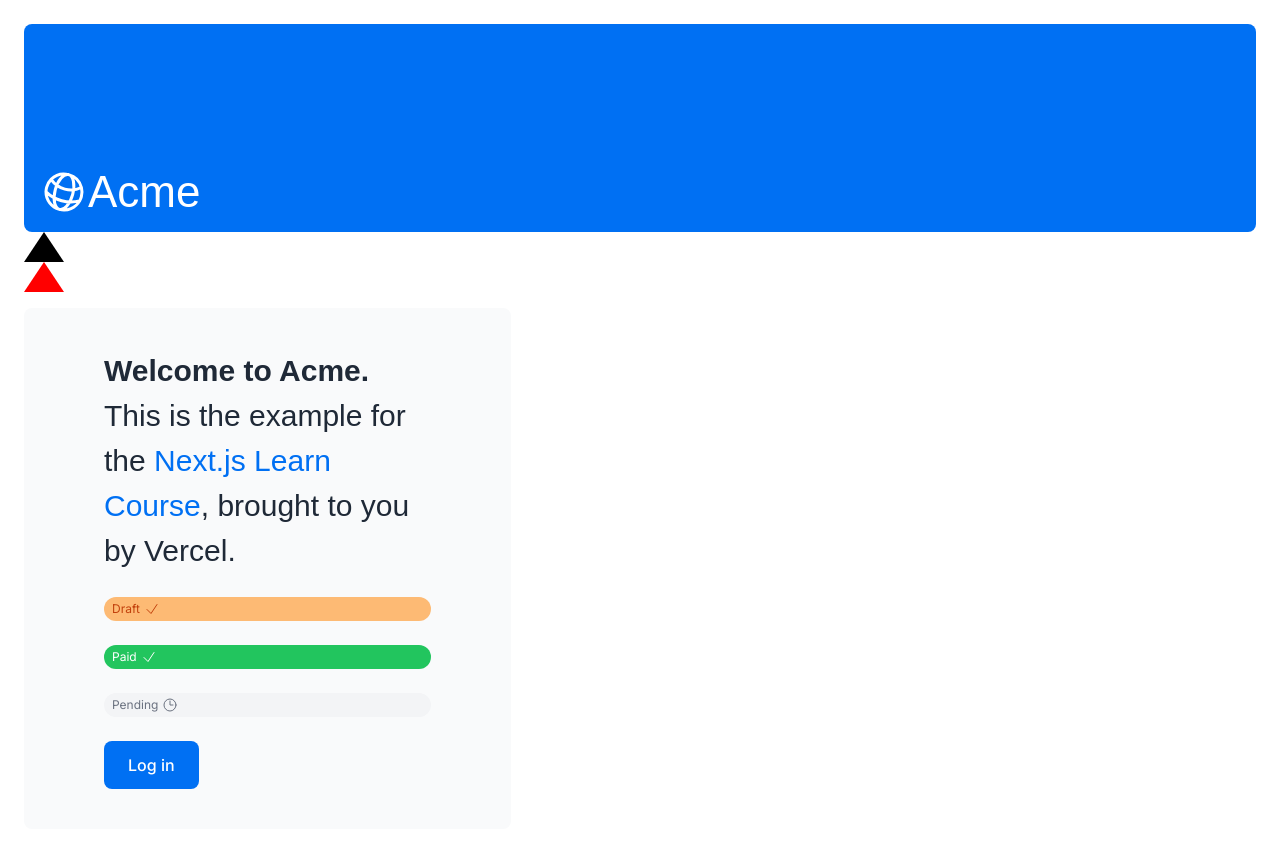
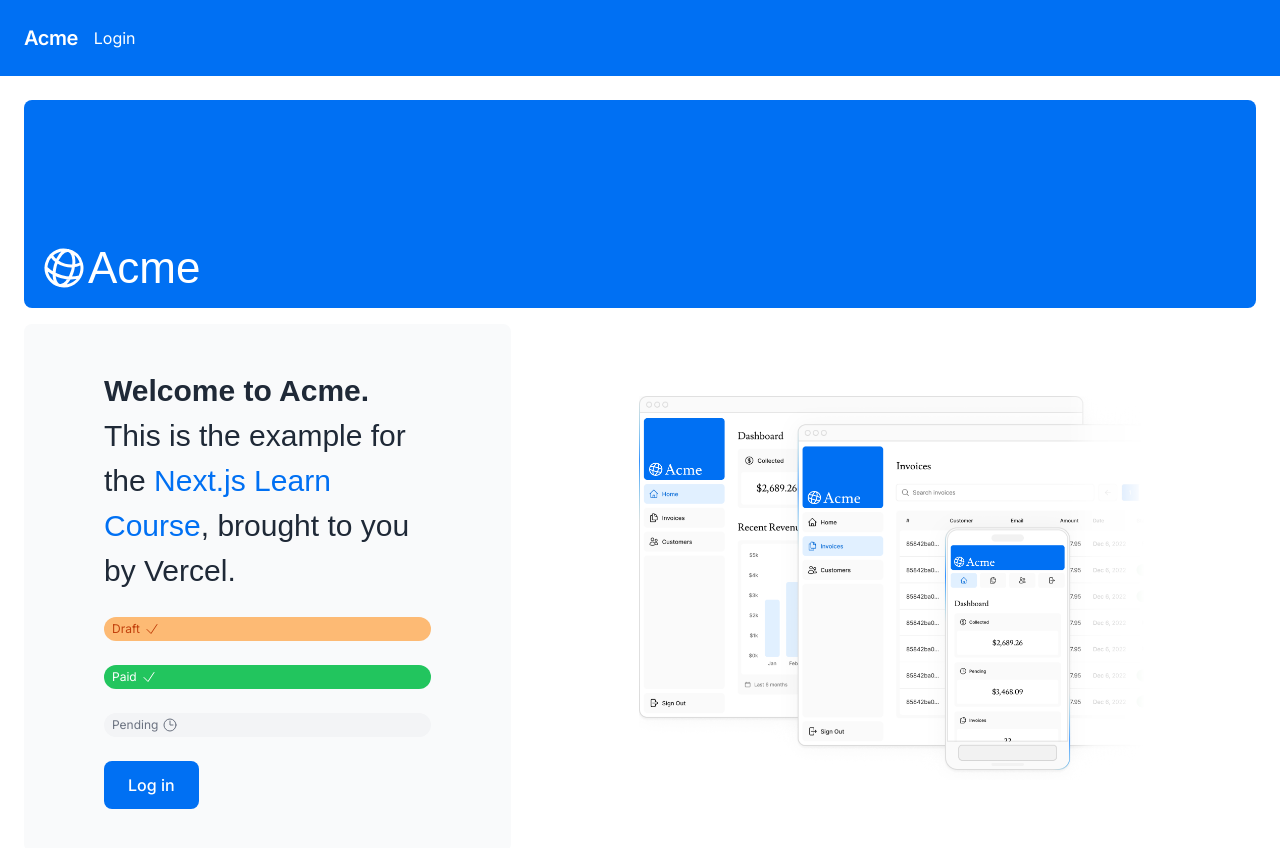
Before and after one commit to hendridg/nextjs-dashboard, a Next.js app: page / in a window 1280 px wide. Shown: the top 848 px of the page. Built offline with nearby package versions, Linux system fonts and the light colour scheme; a web font is replaced by a local one.

Commit message:
Add custom navigation and hero images to layout and page components

```diff
--- a/app/layout.tsx
+++ b/app/layout.tsx
@@ -1,5 +1,6 @@
 import '@/app/ui/global.css';
 import { inter } from '@/app/ui/fonts';
+import CustomNav from './ui/custom-nav';
 
 export default function RootLayout({
   children,
@@ -8,6 +9,7 @@
 }) {
   return (
     <html lang="en">
+      <CustomNav />
       <body className={`${inter.className} antialiased`}>{children}</body>
     </html>
   );
--- a/app/page.tsx
+++ b/app/page.tsx
@@ -4,6 +4,7 @@
 import Link from 'next/link';
 import InvoiceStatus from './ui/invoices/status';
 import { lusitana } from './ui/fonts';
+import Image from 'next/image';
 
 export default function Page() {
   return (
@@ -11,8 +12,6 @@
       <div className="flex h-20 shrink-0 items-end rounded-lg bg-blue-500 p-4 md:h-52">
         <AcmeLogo />
       </div>
-      <div className={style.shape}></div>
-      <div className={style.shapeRed}></div>
       <div className="mt-4 flex grow flex-col gap-4 md:flex-row">
         <div className="flex flex-col justify-center gap-6 rounded-lg bg-gray-50 px-6 py-10 md:w-2/5 md:px-20">
           <p
@@ -37,6 +36,20 @@
         </div>
         <div className="flex items-center justify-center p-6 md:w-3/5 md:px-28 md:py-12">
           {/* Add Hero Images Here */}
+          <Image
+            src="/hero-desktop.png"
+            width={1000}
+            height={760}
+            className="hidden md:block"
+            alt="Screenshots of the dashboard project showing desktop and mobile versions"
+          />
+          <Image
+            src="/hero-mobile.png"
+            width={560}
+            height={620}
+            className="block md:hidden"
+            alt="Screenshots of the dashboard project showing desktop and mobile versions"
+          />
         </div>
       </div>
     </main>
```
